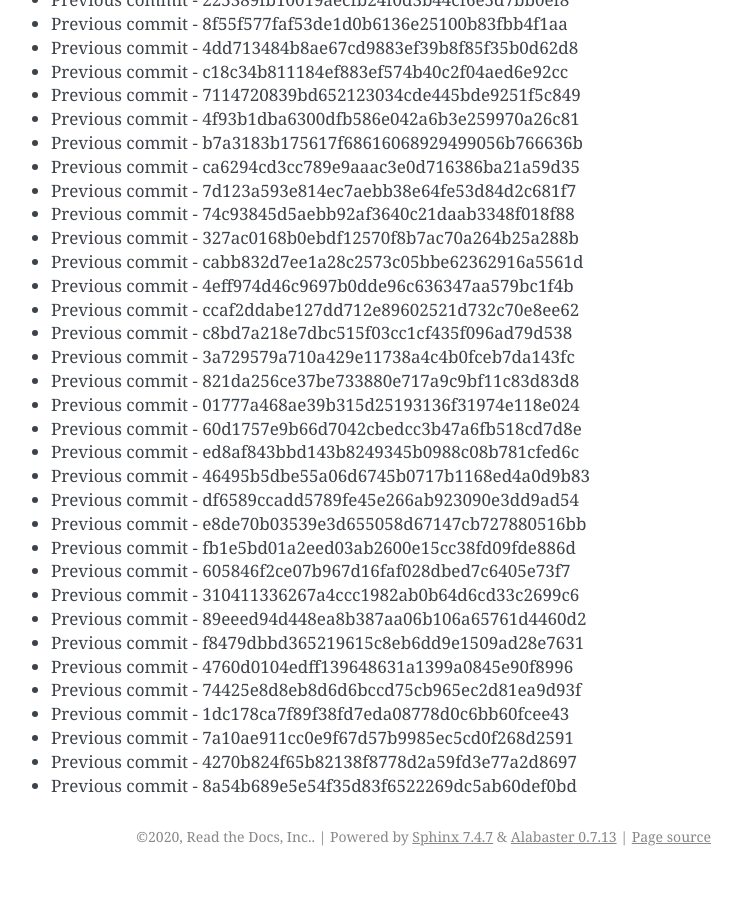
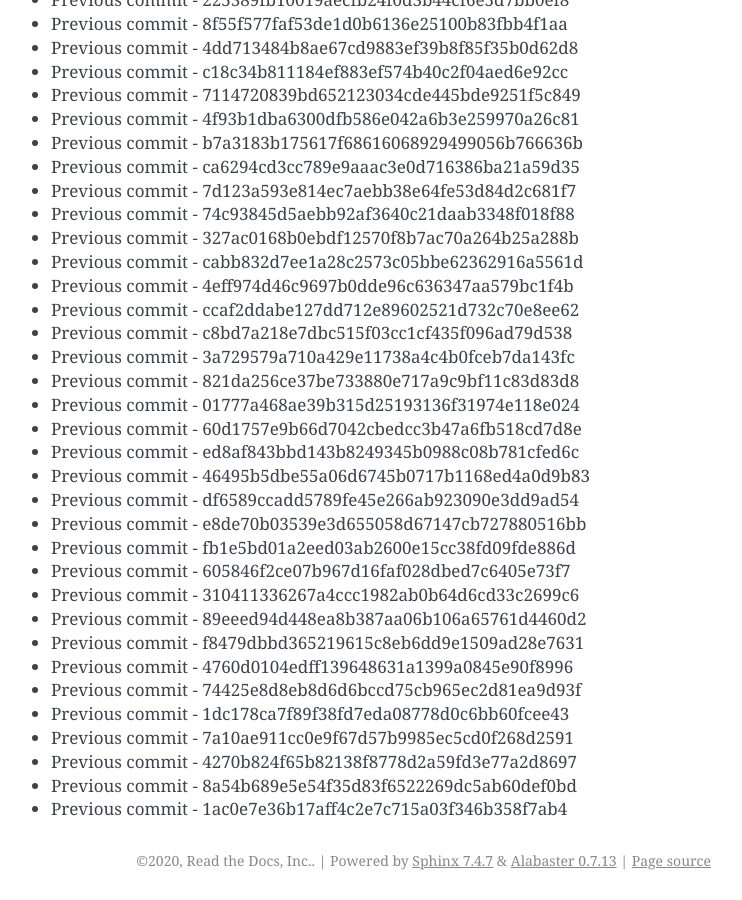
Before and after one commit to readthedocs/rtd-git-stresstest, a Sphinx documentation site: the page built from docs/updates.rst, in a window 1280 px wide and 900 px high, scrolled down 89727 px. Shown: the whole window, without its empty margins (399-1141 px from the left). Built offline with Sphinx 7.4.7, drawn with Linux system fonts in a browser that asks for light colours; before the commit the page ends 90603 px from its top, so only the background shows below that.

Commit message:
Generating commit from previous: 1ac0e7e36b17aff4c2e7c715a03f346b358f7ab4

```diff
--- a/docs/updates.rst
+++ b/docs/updates.rst
@@ -3802,3 +3802,4 @@ It can be tested for any performance characteristics.
 * Previous commit - 7a10ae911cc0e9f67d57b9985ec5cd0f268d2591
 * Previous commit - 4270b824f65b82138f8778d2a59fd3e77a2d8697
 * Previous commit - 8a54b689e5e54f35d83f6522269dc5ab60def0bd
+* Previous commit - 1ac0e7e36b17aff4c2e7c715a03f346b358f7ab4
```
